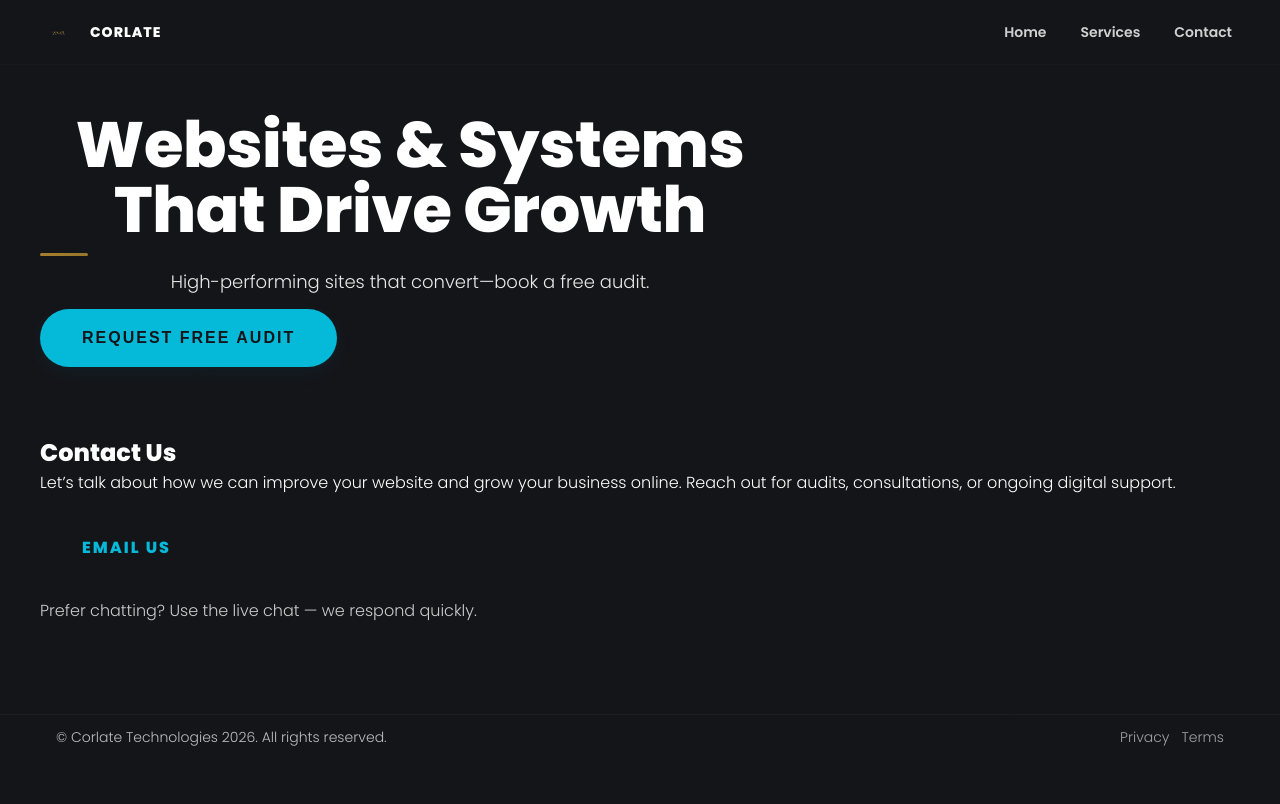
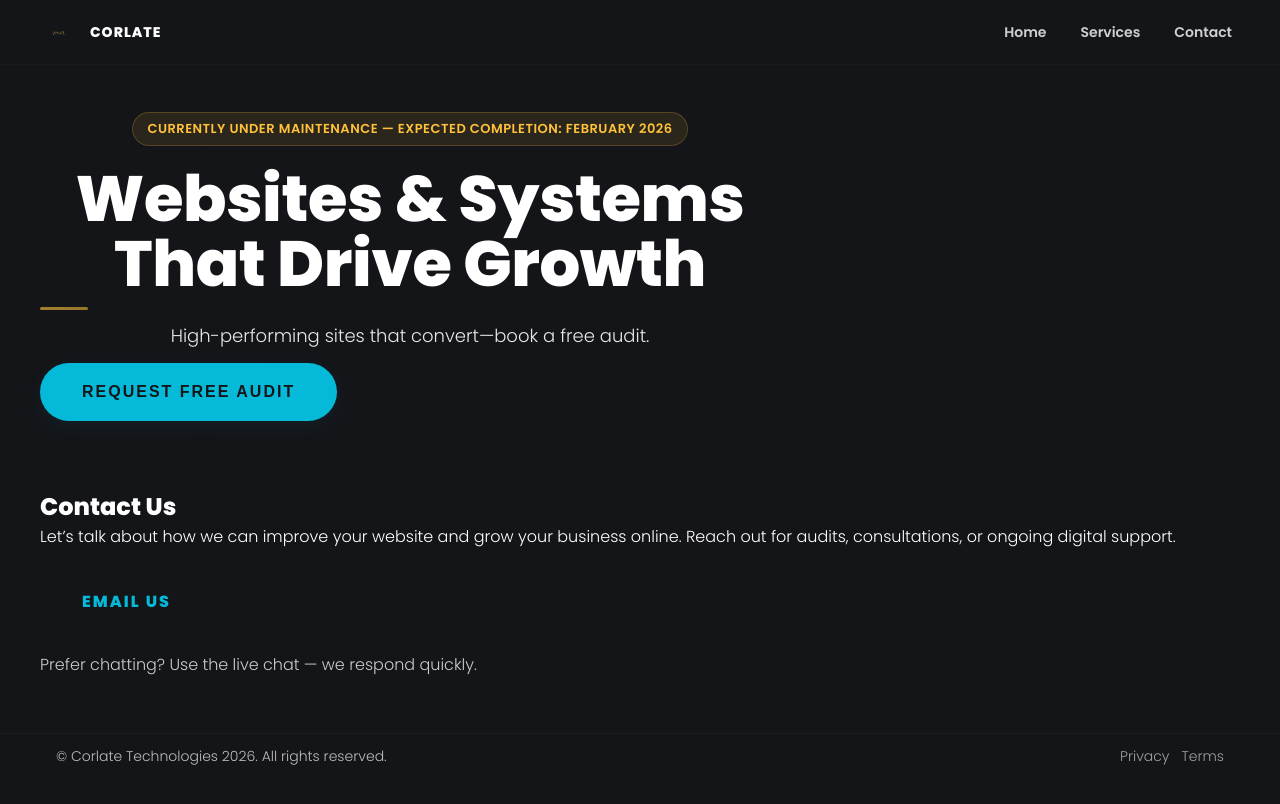
Before and after one commit to corlatetechnologies-stack/corlate-banner, a plain HTML site: page index.html in a window 1280 px wide. Drawn offline with Linux system fonts and the light colour scheme; a script that the page names is missing.

Commit message:
feat: add maintenance notice to homepage, services, and contact pages with new styling.

```diff
--- a/index.html
+++ b/index.html
@@ -98,6 +98,7 @@
 
       <div class="hero hero-polished hero-minimal">
         <div class="hero-center fade-up">
+          <div class="maintenance-notice">Currently under maintenance — expected completion: February 2026</div>
           <h1 class="main-title">Websites & Systems That Drive Growth</h1>
           <p class="lead">High-performing sites that convert—book a free audit.</p>
 
--- a/styles.css
+++ b/styles.css
@@ -712,6 +712,20 @@ body.banner-hidden {
     margin: 0 auto;
 }
 
+.maintenance-notice {
+    display: inline-block;
+    padding: 6px 14px;
+    background: rgba(255, 194, 58, 0.1);
+    border: 1px solid rgba(255, 194, 58, 0.2);
+    color: #ffc23a;
+    font-size: 13px;
+    font-weight: 600;
+    border-radius: 20px;
+    margin-bottom: 20px;
+    letter-spacing: 0.5px;
+    text-transform: uppercase;
+}
+
 h1,
 h2,
 h3,
```
Also changed, not shown: contact.html (+2 -0 lines), services.html (+1 -0 lines).
